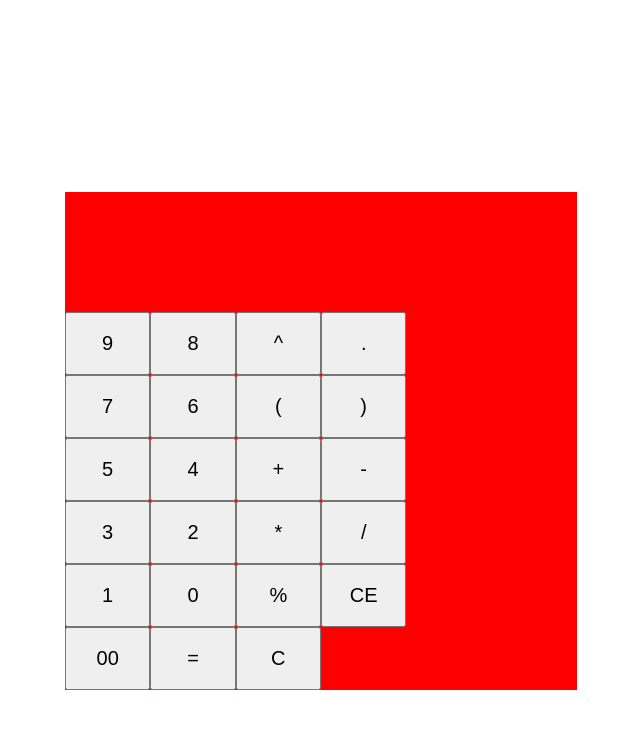
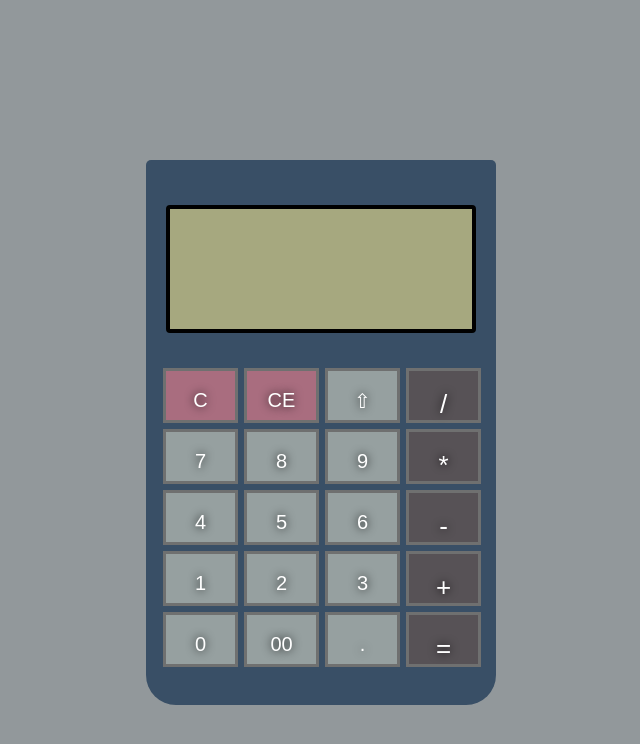
Before and after one commit to mvare007/calculator, a React (Create React App) app: page / in a window 1280 px wide. Shown: the top 744 px of the page, without its empty margins (319-959 px from the left). Built offline with nearby package versions, Linux system fonts and the light colour scheme.

Commit message:
Before deploying

```diff
--- a/src/components/calculator.jsx
+++ b/src/components/calculator.jsx
@@ -9,16 +9,28 @@ const Calculator = () => {
   const [ operands, setOperands ] = useState([]);
   const [ total, setTotal ] = useState(null);
 
+  const getPreviousTotal = () => {
+    if (total !== null) setOperands(total.toString().split());
+    setTotal(null);
+  }
+
   const selectOperand = (e) => {
+    getPreviousTotal();
     const buttonText = e.target.innerHTML;
-    operands.length === 0 ? setOperands([buttonText]) : setOperands(operands => [...operands, buttonText]);
+    operands.length === 0 && !total ? setOperands([buttonText]) : setOperands(operands => [...operands, buttonText]);
   }
 
   const calculate = () => {
-    setTotal(math.evaluate(operands.join("")));
+    try {
+      setTotal(math.evaluate(operands.join("")));
+    }
+    catch (err) {
+      setTotal("Syntax Error")
+    }
   }
 
   const clear = () => {
+    getPreviousTotal();
     setOperands(operands.filter((e) => e !== operands[operands.length - 1]));
   }
 
--- a/src/components/calculator.scss
+++ b/src/components/calculator.scss
@@ -1,34 +1,87 @@
-.calculator {
-  width: 40vw;
-  background-color: red;
-  margin: 12rem auto;
+@import url('https://fonts.googleapis.com/css2?family=Black+Ops+One&display=swap');
+
+body {
+  background: #92989B;
 }
 
+.calculator {
+  font-family: 'Black Ops One', cursive;
+  width: 350px;
+  height: 500px;
+  background-color: #394F66;
+  margin: 10rem auto;
+  border-top: 45px solid #394F66;
+  border-radius: 5px 5px 30px 30px;
+
   .button {
+    display: flex;
+    justify-content: center;
     padding: 18px;
     font-size: 20px;
+    text-shadow: #000 0px 0px 10px;
     cursor: pointer;
+    height: 55px;
+    width: 75px;
+    background: #96A0A0;
+    color: #ffff;
+    border: 3px solid #6f7070;
+    margin: 3px;
+    transition: all 0.3s ease;
+    &:hover {
+      border-color: #fff;
+    }
+    &:active {
+      opacity: 0.4;
+    }
   }
 
   .keypad {
-  text-align: center;
-  margin: 0 auto;
+    display: grid;
+    grid-template-columns: 1fr 1fr;
+    margin: 2rem 14px;
+  }
+
+  .numbers {
     display: grid;
     grid-template-columns: 1fr 1fr 1fr;
   }
 
-.numbers {
-  display: grid;
-  grid-template-columns: 1fr 1fr;
-}
-
   .operators {
     display: grid;
-  grid-template-columns: 1fr 1fr;
+    grid-template-columns: 1fr;
+    .button {
+      background: #575256;
+      font-size: 26px;
+    }
   }
 
   .display {
-  font-size: 50px;
-  text-align: center;
-  padding: 60px;
+    display: flex;
+    justify-content: flex-start;
+    margin: 0 20px;
+    font-size: 38px;
+    height: 120px;
+    background-color: #A6A87F;
+    word-break: break-word;
+    border-radius: 4px;
+    border: 4px solid black;
+    overflow-y: scroll;
   }
+}
+
+.display::-webkit-scrollbar {
+  width: 10px;
+}
+
+.display::-webkit-scrollbar-track {
+  box-shadow: inset 0 0 6px rgba(0, 0, 0, 0.3);
+}
+
+.display::-webkit-scrollbar-thumb {
+  background-color: darkgrey;
+  outline: 1px solid slategrey;
+}
+
+.red {
+  background: #A96D7F !important;
+}
--- a/src/components/display.jsx
+++ b/src/components/display.jsx
@@ -2,7 +2,7 @@ import React from 'react';
 import "./calculator.scss";
 
 const Display = ({ operands, total }) => {
-  return <div className="display">{ total ? <>{operands} = {total}</> : operands}</div>
+  return <div className="display">{ total ? <>{operands} <br/>= {total}</> : operands}</div>
 }
 
 export default Display;
--- a/src/components/keypad.jsx
+++ b/src/components/keypad.jsx
@@ -1,36 +1,44 @@
-import React from 'react';
+import React, { useState } from 'react';
 import Button from './button';
 import "./calculator.scss";
 
 const Keypad = ({ clear, allClear, selectOperand, getResult }) => {
+  const [ shift, setShift ] = useState(true);
   return (
     <div className="keypad">
       <div className="numbers">
+        <Button className="button red" onClick={allClear}  text="C" />
+        <Button className="button red" onClick={clear}     text="CE" />
+        <Button className="button" onClick={() => setShift(!shift)} text="⇧" />
+        <Button className="button" onClick={selectOperand} text="7" />
+        <Button className="button" onClick={selectOperand} text="8" />
         <Button className="button" onClick={selectOperand} text="9" />
-        <Button className="button" onClick={selectOperand} text="8" />
-        <Button className="button" onClick={selectOperand} text="7" />
+        <Button className="button" onClick={selectOperand} text="4" />
+        <Button className="button" onClick={selectOperand} text="5" />
         <Button className="button" onClick={selectOperand} text="6" />
-        <Button className="button" onClick={selectOperand} text="5" />
-        <Button className="button" onClick={selectOperand} text="4" />
+        <Button className="button" onClick={selectOperand} text="1" />
+        <Button className="button" onClick={selectOperand} text="2" />
         <Button className="button" onClick={selectOperand} text="3" />
-        <Button className="button" onClick={selectOperand} text="2" />
-        <Button className="button" onClick={selectOperand} text="1" />
         <Button className="button" onClick={selectOperand} text="0" />
-        <Button className="button" onClick={selectOperand} text="00" />
-        <Button className="button" onClick={getResult} text="=" />
+        <Button className="button" onClick={selectOperand} text="00"/>
+        <Button className="button" onClick={selectOperand} text="." />
       </div>
       <div className="operators">
-        <Button className="button" onClick={selectOperand} text="^" />
-        <Button className="button" onClick={selectOperand} text="." />
-        <Button className="button" onClick={selectOperand} text="(" />
-        <Button className="button" onClick={selectOperand} text=")" />
-        <Button className="button" onClick={selectOperand} text="+" />
-        <Button className="button" onClick={selectOperand} text="-" />
-        <Button className="button" onClick={selectOperand} text="*" />
-        <Button className="button" onClick={selectOperand} text="/" />
-        <Button className="button" onClick={selectOperand} text="%" />
-        <Button className="button" onClick={clear} text="CE" />
-        <Button className="button" onClick={allClear} text="C" />
+        { shift ?
+          <>
+            <Button className="button" onClick={selectOperand} text="/" />
+            <Button className="button" onClick={selectOperand} text="*" />
+            <Button className="button" onClick={selectOperand} text="-" />
+            <Button className="button" onClick={selectOperand} text="+" />
+            <Button className="button" onClick={getResult}     text="=" />
+          </> :
+          <>
+            <Button className="button" onClick={selectOperand} text="%" />
+            <Button className="button" onClick={selectOperand} text="^" />
+            <Button className="button" onClick={selectOperand} text="(" />
+            <Button className="button" onClick={selectOperand} text=")" />
+            <Button className="button" onClick={getResult}     text="=" />
+          </> }
       </div>
     </div>
   );
```
Lines whose indentation alone changed are shown as unchanged.
